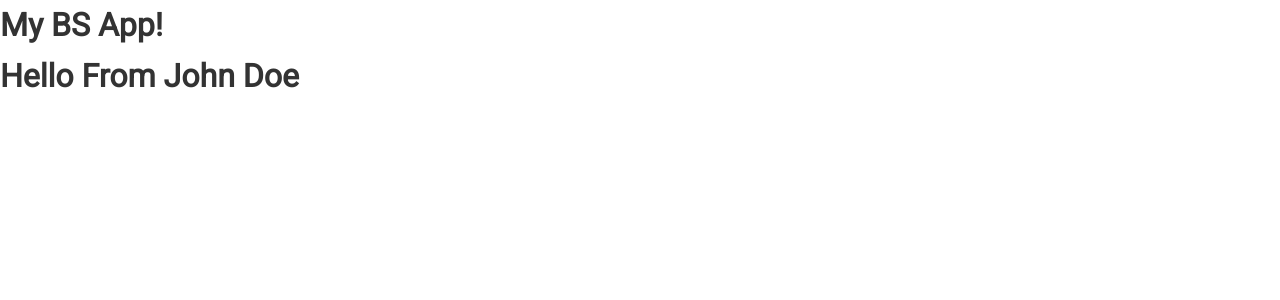
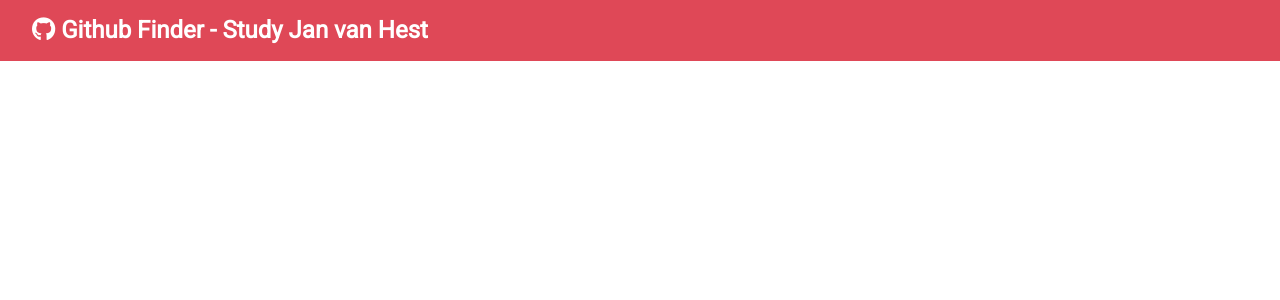
Before and after one commit to jhhest/github_finder, a React (Create React App) app: page / in a window 1280 px wide. Shown: the top 300 px of the page. Built offline with nearby package versions, Linux system fonts and the light colour scheme.

Commit message:
10. Components, Props & PropTypes

```diff
--- a/package.json
+++ b/package.json
@@ -3,6 +3,8 @@
   "version": "0.1.0",
   "private": true,
   "dependencies": {
+    "@mdi/js": "^4.7.95",
+    "@mdi/react": "^1.2.1",
     "@testing-library/jest-dom": "^4.2.4",
     "@testing-library/react": "^9.4.0",
     "@testing-library/user-event": "^7.2.1",
--- a/public/index.html
+++ b/public/index.html
@@ -24,6 +24,7 @@
       work correctly both with client-side routing and a non-root public URL.
       Learn how to configure a non-root public URL by running `npm run build`.
     -->
+    <script src="https://kit.fontawesome.com/7fe6c40215.js" crossorigin="anonymous"></script>
     <title>Github Finder</title>
   </head>
   <body>
--- a/src/App.js
+++ b/src/App.js
@@ -1,16 +1,13 @@
-import React, { Fragment, Component } from 'react';
+import React, { Component } from 'react';
+import Navbar from './components/layout/Navbar'
 import './App.css';
 
 class App extends Component {
   render() {
-    const name = 'John Doe';
-    const loading = false;
-    const showName = true;
     return (
-      <Fragment>
-        <h1>My BS App!</h1>
-        {loading ? <h4>Loading...</h4> : <h1>Hello From {showName && name }</h1>}
-      </Fragment>
+      <nav className='navbar bg-primary'>
+        <Navbar title='Github Finder - Study Jan van Hest'/>
+      </nav>
     );
   }
 }
--- /dev/null
+++ b/src/components/layout/Navbar.js
@@ -0,0 +1,26 @@
+import React, { Component } from 'react';
+import PropTypes from 'prop-types';
+
+
+export class Navbar extends Component {
+    static defaultProps = {
+        title: 'Github Finder',
+        icon: 'fab fa-github'
+    }
+
+    static propTypes = {
+        title: PropTypes.string.isRequired,
+        icon: PropTypes.string.isRequired
+    }
+    render() {
+        return (
+            <div>
+                <h1>
+                    <i className={this.props.icon} /> {this.props.title}
+                </h1>
+            </div>
+        )
+    }
+}
+
+export default Navbar
```
Also changed, not shown: 1 other file (tests, documents, lock files or other folders).
